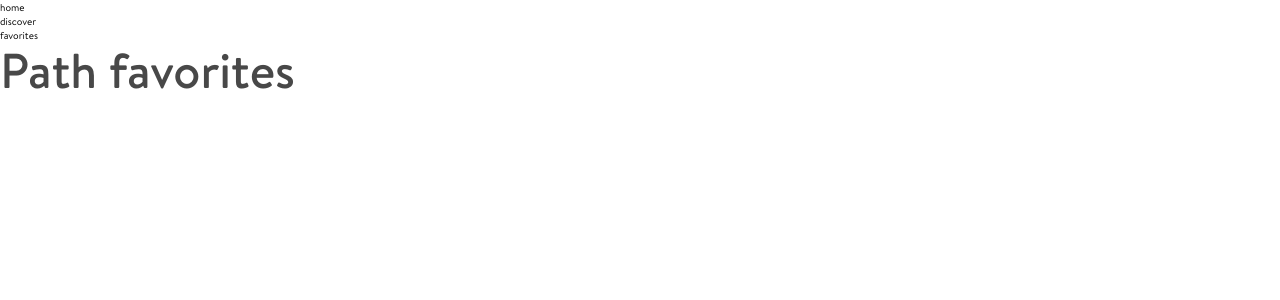
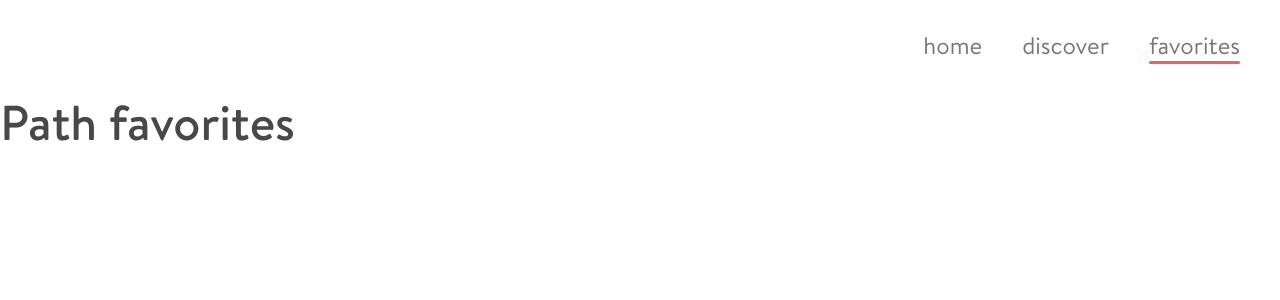
Before and after one commit to kartmanny/orio, a React (Create React App) app: page /favorites in a window 1280 px wide. Shown: the top 300 px of the page. Built offline with nearby package versions, Linux system fonts and the light colour scheme.

Commit message:
Added function Navbar component and styles

```diff
--- a/src/components/Navbar/Navbar.tsx
+++ b/src/components/Navbar/Navbar.tsx
@@ -1,4 +1,9 @@
 import React from 'react';
+import styled from 'styled-components';
+import { NavLink } from 'react-router-dom';
+
+import Text from 'components/Text';
+import styles from 'components/Navbar/navbar.module.scss';
 
 type Route = {
   name: string;
@@ -11,13 +16,28 @@ interface INavbarProps {
   routes: Array<Route>;
 }
 
+const Nav = styled.nav`
+  padding: 2rem;
+  display: flex;
+  align-items: center;
+  justify-content: flex-end;
+`;
+
 function Navbar({ routes }: INavbarProps) {
   return (
-    <nav>
-      {routes.map(route => (
-        <div>{route.name}</div>
+    <Nav>
+      {routes.map(({ path, name, exact = true }, index) => (
+        <NavLink
+          to={path}
+          className={styles.navLink}
+          activeClassName={styles.active}
+          key={`NavLink-${name}-${index}`}
+          exact={exact}
+        >
+          <Text type="large">{name}</Text>
+        </NavLink>
       ))}
-    </nav>
+    </Nav>
   );
 }
 
--- /dev/null
+++ b/src/components/Navbar/navbar.module.scss
@@ -0,0 +1,19 @@
+.navLink {
+  padding: 1rem 2rem;
+  &::after {
+    transition: max-width 0.2s ease-out;
+    content: '';
+    display: block;
+    width: 100%;
+    height: 3px;
+    background-color: var(--seed-color-primary);
+    border-radius: 1rem;
+    max-width: 0;
+  }
+}
+
+.active {
+  &::after {
+    max-width: 100%;
+  }
+}
--- a/src/components/Text/text.module.scss
+++ b/src/components/Text/text.module.scss
@@ -48,19 +48,34 @@
   display: inline-block;
 }
 
+// .large {
+//   font-size: 1.9rem;
+//   line-height: 2.4rem;
+// }
+
+// .regular {
+//   font-size: 1.7rem;
+//   line-height: 2.2rem;
+// }
+
+// .small {
+//   font-size: 1.4rem;
+//   line-height: 1.8rem;
+// }
+
 .large {
-  font-size: 1.9rem;
-  line-height: 2.4rem;
+  font-size: 2.4rem;
+  line-height: 130%;
 }
 
 .regular {
-  font-size: 1.7rem;
-  line-height: 2.2rem;
+  font-size: 2.2rem;
+  line-height: 130%;
 }
 
 .small {
-  font-size: 1.4rem;
-  line-height: 1.8rem;
+  font-size: 1.9rem;
+  line-height: 130%;
 }
 
 span.color-heading {
```
